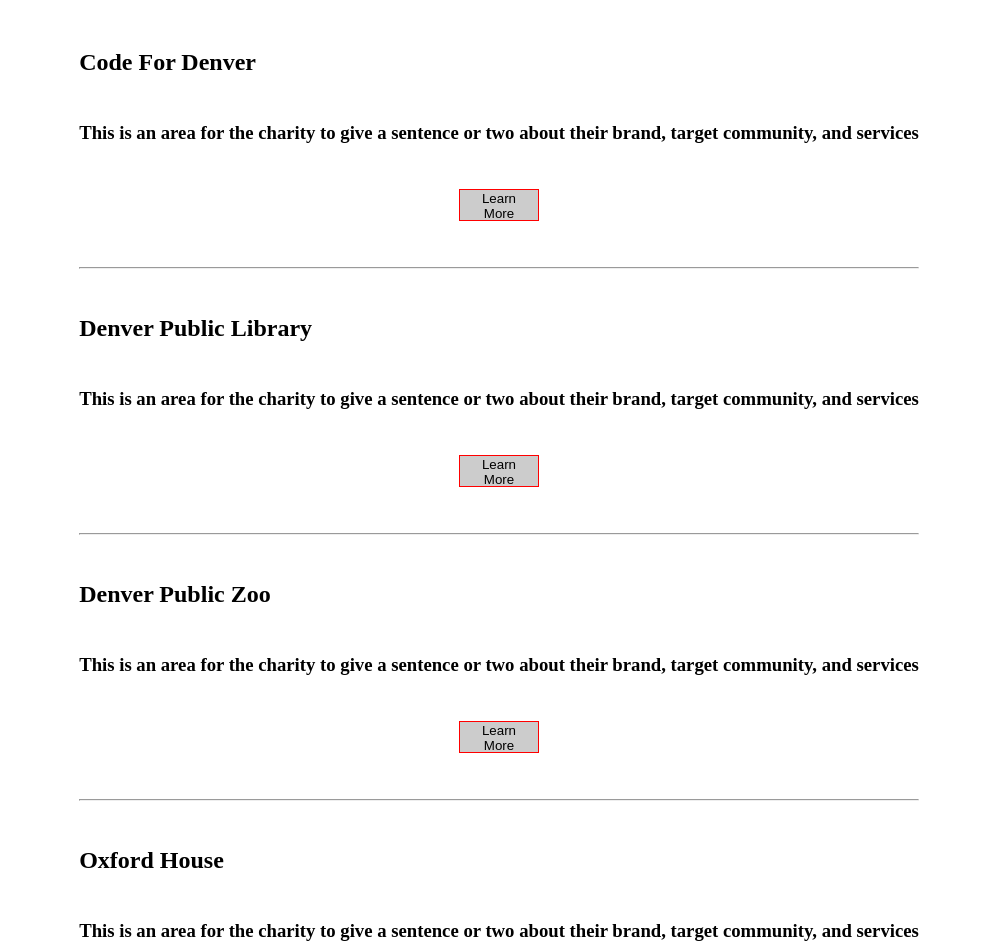
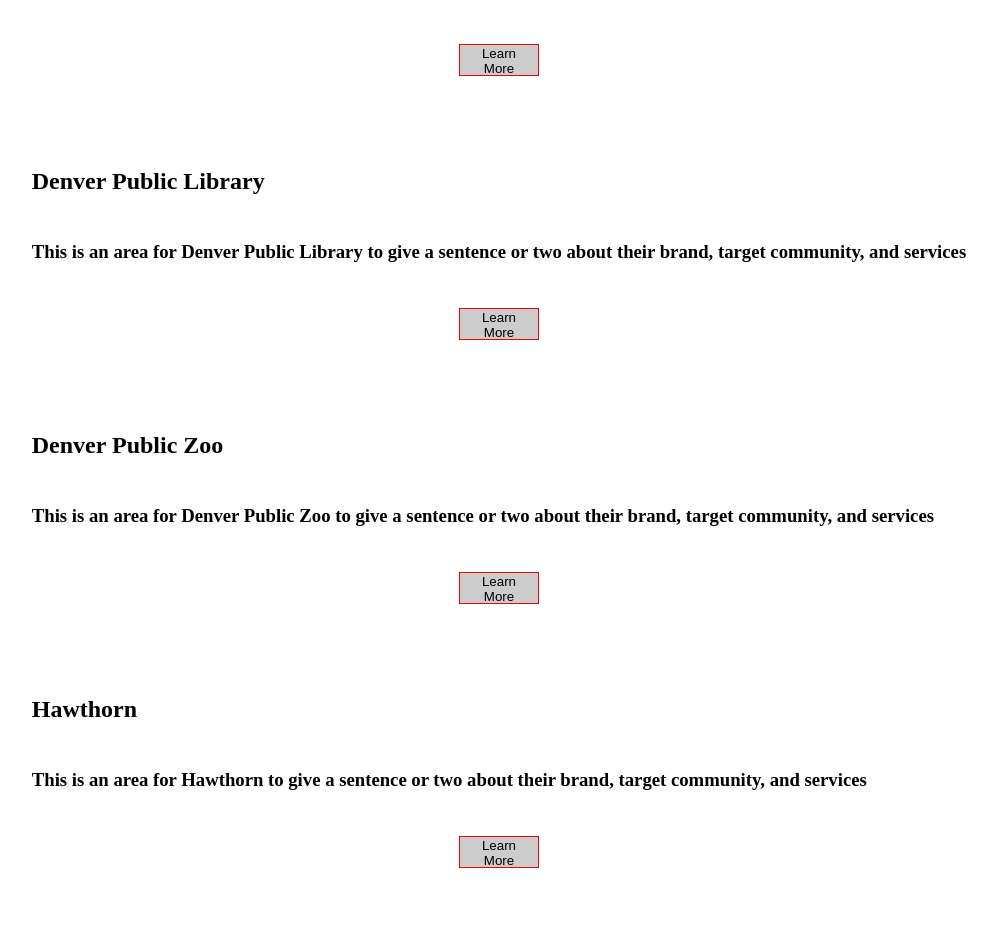
Before and after one commit to Luke-Mueller/ycc, a React (Create React App) app: page / in a window 1280 px wide. Shown: the part 1846-2792 px from the top of the page, without its empty margins (141-1138 px from the left). Built offline with nearby package versions, Linux system fonts and the light colour scheme.

Commit message:
creates Card component and dummyData,json. Creates cards dynamically from JSON data. Deletes hardcoded card components

```diff
--- a/src/Components/Cards/OxfordHouseCard/OxfordHouseCard.css
+++ b/src/Components/Cards/Card/Card.css
@@ -1,4 +1,4 @@
-.OxfordHouseCard {
+.Card {
   height: 33vh;
   width: 100%;
   display: flex;
@@ -7,7 +7,7 @@
   align-items: flex-start;
 }
 
-.OxfordHouseCard__button {
+.Card__button {
   width: 5rem;
   height: 2rem;
   align-self: center;
--- /dev/null
+++ b/src/Components/Cards/Card/Card.js
@@ -0,0 +1,15 @@
+import React from 'react';
+
+import './Card.css';
+
+const Card = props => {
+  return (
+    <div className="Card">
+      <h1>{props.name}</h1>
+      <h3>{props.cardIntro}</h3>
+      <button className="Card__button">Learn More</button>
+    </div>
+  )
+};
+
+export default Card;
--- a/src/Components/Cards/Cards.js
+++ b/src/Components/Cards/Cards.js
@@ -1,26 +1,24 @@
 import React from 'react';
 
-import CodeForDenverQV from './CodeForDenverCard/CodeForDenverCard';
-import DenverPublicLibraryQV from './DenverPublicLibraryCard/DenverPublicLibraryCard';
-import DenverPublicZooQV from './DenverPublicZooCard/DenverPublicZooCard';
-import OxfordHouseQV from './OxfordHouseCard/OxfordHouseCard';
+import Card from './Card/Card';
 
 import './Cards.css';
 
-const Cards = props => {
+// real data will be fetched from the Go backend
+import data from '../../dummyData.json';
+
+const Cards = () => {
+
+  const cards = data.orgs.map(org =>
+    <Card
+      key={data.orgs.indexOf(org)}
+      name={org.name}
+      cardIntro={org.cardIntro}/>
+  )
+
   return (
     <section className="Cards" id="charities">
-      <br/><br/><br/><br/>
-      <h1 className="Cards__h1">Charities</h1>
-      <br/>
-      <CodeForDenverQV />
-      <hr/>
-      <DenverPublicLibraryQV />
-      <hr/>
-      <DenverPublicZooQV />
-      <hr/>
-      <OxfordHouseQV />
-      <br/><br/><br/><br/>
+      {cards}
     </section>
   )
 };
--- a/src/Components/Cards/CodeForDenverCard/CodeForDenverCard.css
+++ /dev/null
@@ -1,16 +0,0 @@
-.CodeForDenverCard {
-  height: 33vh;
-  width: 100%;
-  display: flex;
-  flex-direction: column;
-  justify-content: space-evenly;
-  align-items: flex-start;
-}
-
-.CodeForDenverCard__button {
-  width: 5rem;
-  height: 2rem;
-  align-self: center;
-  border: 1px solid red;
-  background-color: #ccc;
-}
--- a/src/Components/Cards/CodeForDenverCard/CodeForDenverCard.js
+++ /dev/null
@@ -1,15 +0,0 @@
-import React from 'react';
-
-import './CodeForDenverCard.css';
-
-const CodeForDenverCard = () => {
-  return (
-    <div className="CodeForDenverCard">
-      <h1>Code For Denver</h1>
-      <h3>This is an area for the charity to give a sentence or two about their brand, target community, and services</h3>
-      <button className="CodeForDenverCard__button">Learn More</button>
-    </div>
-  )
-};
-
-export default CodeForDenverCard;
--- a/src/Components/Cards/DenverPublicLibraryCard/DenverPublicLibraryCard.css
+++ /dev/null
@@ -1,16 +0,0 @@
-.DenverPublicLibraryCard {
-  height: 33vh;
-  width: 100%;
-  display: flex;
-  flex-direction: column;
-  justify-content: space-evenly;
-  align-items: flex-start;
-}
-
-.DenverPublicLibraryCard__button {
-  width: 5rem;
-  height: 2rem;
-  align-self: center;
-  border: 1px solid red;
-  background-color: #ccc;
-}
--- a/src/Components/Cards/DenverPublicLibraryCard/DenverPublicLibraryCard.js
+++ /dev/null
@@ -1,15 +0,0 @@
-import React from 'react';
-
-import './DenverPublicLibraryCard.css';
-
-const DenverPublicLibraryCard = props => {
-  return (
-    <div className="DenverPublicLibraryCard">
-      <h1>Denver Public Library</h1>
-      <h3>This is an area for the charity to give a sentence or two about their brand, target community, and services</h3>
-      <button className="DenverPublicLibraryCard__button">Learn More</button>
-    </div>
-  )
-};
-
-export default DenverPublicLibraryCard;
--- a/src/Components/Cards/DenverPublicZooCard/DenverPublicZooCard.css
+++ /dev/null
@@ -1,16 +0,0 @@
-.DenverPublicZooCard {
-  height: 33vh;
-  width: 100%;
-  display: flex;
-  flex-direction: column;
-  justify-content: space-evenly;
-  align-items: flex-start;
-}
-
-.DenverPublicZooCard__button {
-  width: 5rem;
-  height: 2rem;
-  align-self: center;
-  border: 1px solid red;
-  background-color: #ccc;
-}
--- a/src/Components/Cards/DenverPublicZooCard/DenverPublicZooCard.js
+++ /dev/null
@@ -1,15 +0,0 @@
-import React from 'react';
-
-import './DenverPublicZooCard.css';
-
-const DenverPublicZooCard = () => {
-  return (
-    <div className="DenverPublicZooCard">
-      <h1>Denver Public Zoo</h1>
-      <h3>This is an area for the charity to give a sentence or two about their brand, target community, and services</h3>
-      <button className="DenverPublicZooCard__button">Learn More</button>
-    </div>
-  )
-};
-
-export default DenverPublicZooCard;
--- a/src/Components/Cards/OxfordHouseCard/OxfordHouseCard.js
+++ /dev/null
@@ -1,15 +0,0 @@
-import React from 'react';
-
-import './OxfordHouseCard.css';
-
-const OxfordHouseCard = props => {
-  return (
-    <div className="OxfordHouseCard">
-      <h1>Oxford House</h1>
-      <h3>This is an area for the charity to give a sentence or two about their brand, target community, and services</h3>
-      <button className="OxfordHouseCard__button">Learn More</button>
-    </div>
-  )
-};
-
-export default OxfordHouseCard;
--- a/src/Components/Home/Nav/Nav.js
+++ b/src/Components/Home/Nav/Nav.js
@@ -7,7 +7,7 @@
 
   const navItemsList = [
     { item: 'Home', elementId: 'home' },
-    { item: 'About YCC', elementId: 'about' },
+    { item: 'YCC', elementId: 'about' },
     { item: 'View charities', elementId: 'charities' },
     { item: 'Join the community', elementId: 'join' }
   ]
--- /dev/null
+++ b/src/dummyData.json
@@ -0,0 +1,24 @@
+{
+  "orgs": [
+    {
+      "name": "Code For Denver",
+      "cardIntro": "This is an area for Code For Denver to give a sentence or two about their brand, target community, and services"
+    },
+    {
+      "name": "Denver Public Library",
+      "cardIntro": "This is an area for Denver Public Library to give a sentence or two about their brand, target community, and services"
+    },
+    {
+      "name": "Denver Public Zoo",
+      "cardIntro": "This is an area for Denver Public Zoo to give a sentence or two about their brand, target community, and services"
+    },
+    {
+      "name": "Hawthorn",
+      "cardIntro": "This is an area for Hawthorn to give a sentence or two about their brand, target community, and services"
+    },
+    {
+      "name": "Oxford House",
+      "cardIntro": "This is an area for Oxford House to give a sentence or two about their brand, target community, and services"
+    }
+  ]
+}
```
